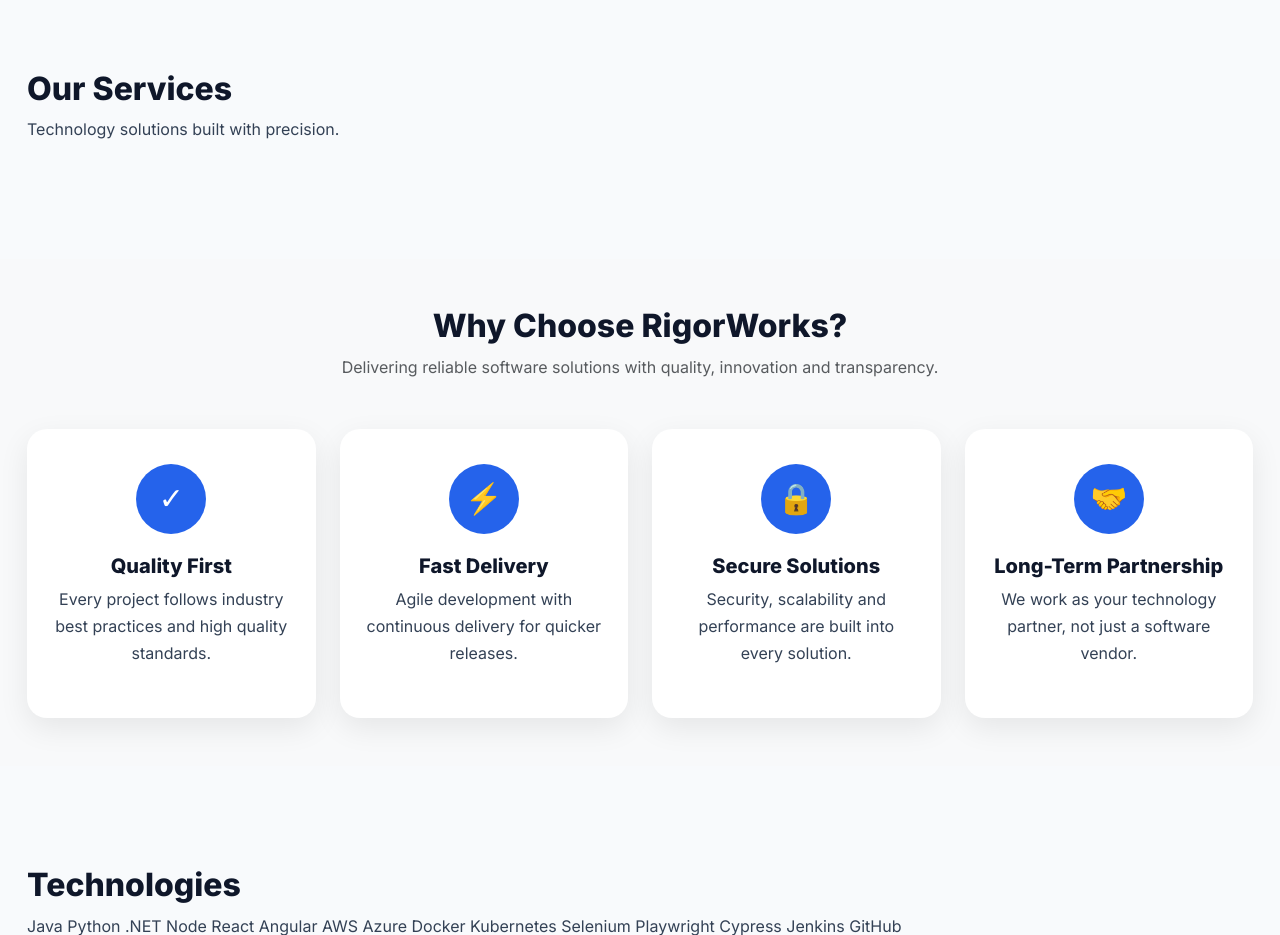
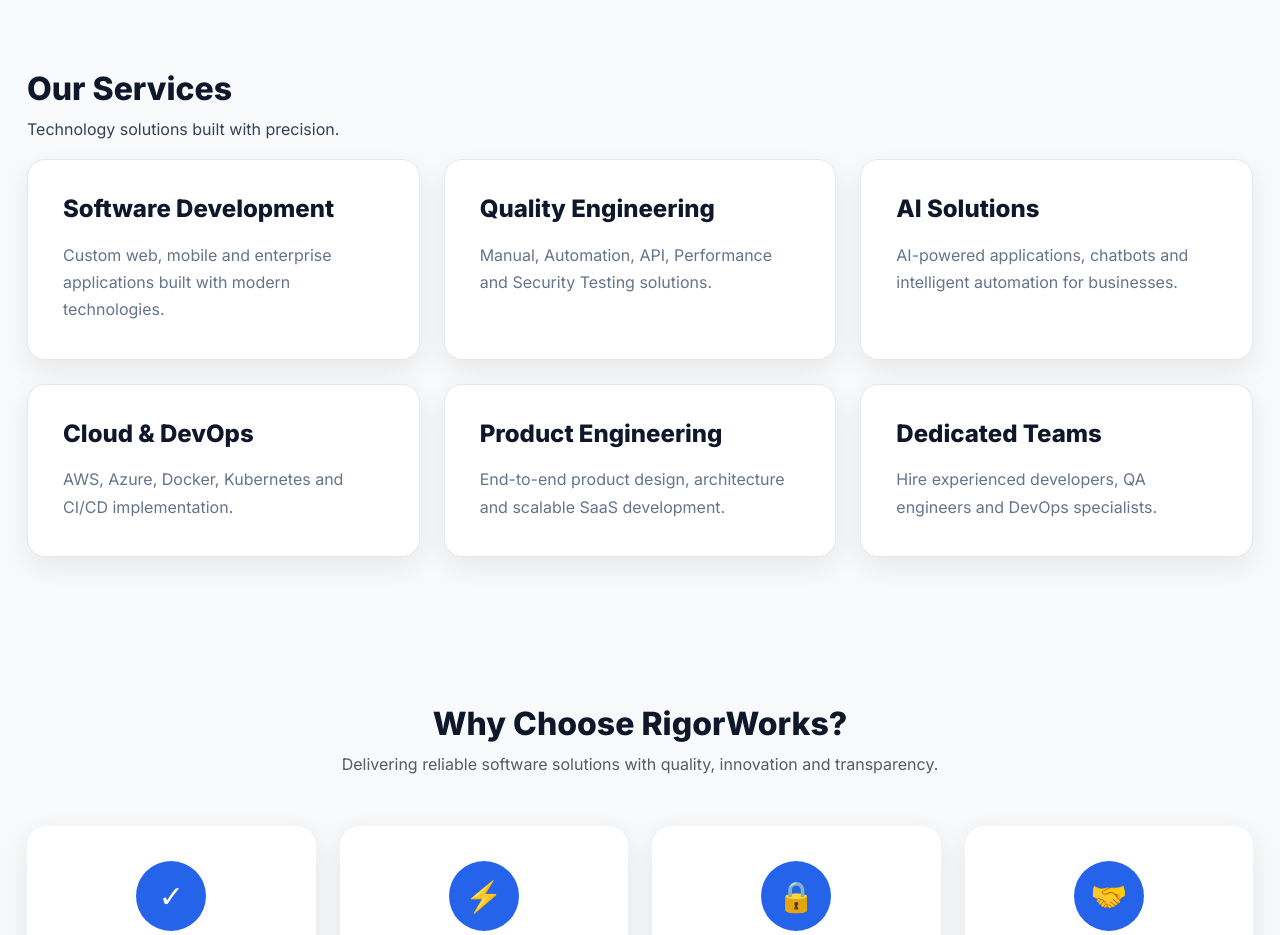
Before and after one commit to NeerajNegi11/rigorcraft-website, a website: page index.html in a window 1280 px wide. Shown: the part 900-1835 px from the top of the page. Drawn offline with nearby package versions, Linux system fonts and the light colour scheme.

Commit message:
Complete services section

```diff
--- a/assets/css/style.css
+++ b/assets/css/style.css
@@ -188,3 +188,29 @@
     font-size:30px;
     margin:0 auto 20px;
 }
+.service-card{
+background:#fff;
+padding:35px;
+border-radius:18px;
+box-shadow:0 10px 30px rgba(0,0,0,.08);
+transition:.3s;
+height:100%;
+border:1px solid #e5e7eb;
+}
+
+.service-card:hover{
+transform:translateY(-8px);
+box-shadow:0 20px 50px rgba(37,99,235,.15);
+}
+
+.service-card h4{
+font-size:24px;
+margin-bottom:18px;
+color:#0F172A;
+}
+
+.service-card p{
+color:#64748B;
+line-height:1.7;
+margin:0;
+}
--- a/index.html
+++ b/index.html
@@ -205,9 +205,49 @@
 
 </div>
 
-<div class="row">
+<div class="row g-4">
 
-<!-- cards will come -->
+<div class="col-md-6 col-lg-4">
+<div class="service-card">
+<h4>Software Development</h4>
+<p>Custom web, mobile and enterprise applications built with modern technologies.</p>
+</div>
+</div>
+
+<div class="col-md-6 col-lg-4">
+<div class="service-card">
+<h4>Quality Engineering</h4>
+<p>Manual, Automation, API, Performance and Security Testing solutions.</p>
+</div>
+</div>
+
+<div class="col-md-6 col-lg-4">
+<div class="service-card">
+<h4>AI Solutions</h4>
+<p>AI-powered applications, chatbots and intelligent automation for businesses.</p>
+</div>
+</div>
+
+<div class="col-md-6 col-lg-4">
+<div class="service-card">
+<h4>Cloud & DevOps</h4>
+<p>AWS, Azure, Docker, Kubernetes and CI/CD implementation.</p>
+</div>
+</div>
+
+<div class="col-md-6 col-lg-4">
+<div class="service-card">
+<h4>Product Engineering</h4>
+<p>End-to-end product design, architecture and scalable SaaS development.</p>
+</div>
+</div>
+
+<div class="col-md-6 col-lg-4">
+<div class="service-card">
+<h4>Dedicated Teams</h4>
+<p>Hire experienced developers, QA engineers and DevOps specialists.</p>
+</div>
+</div>
 
 </div>
 
```
